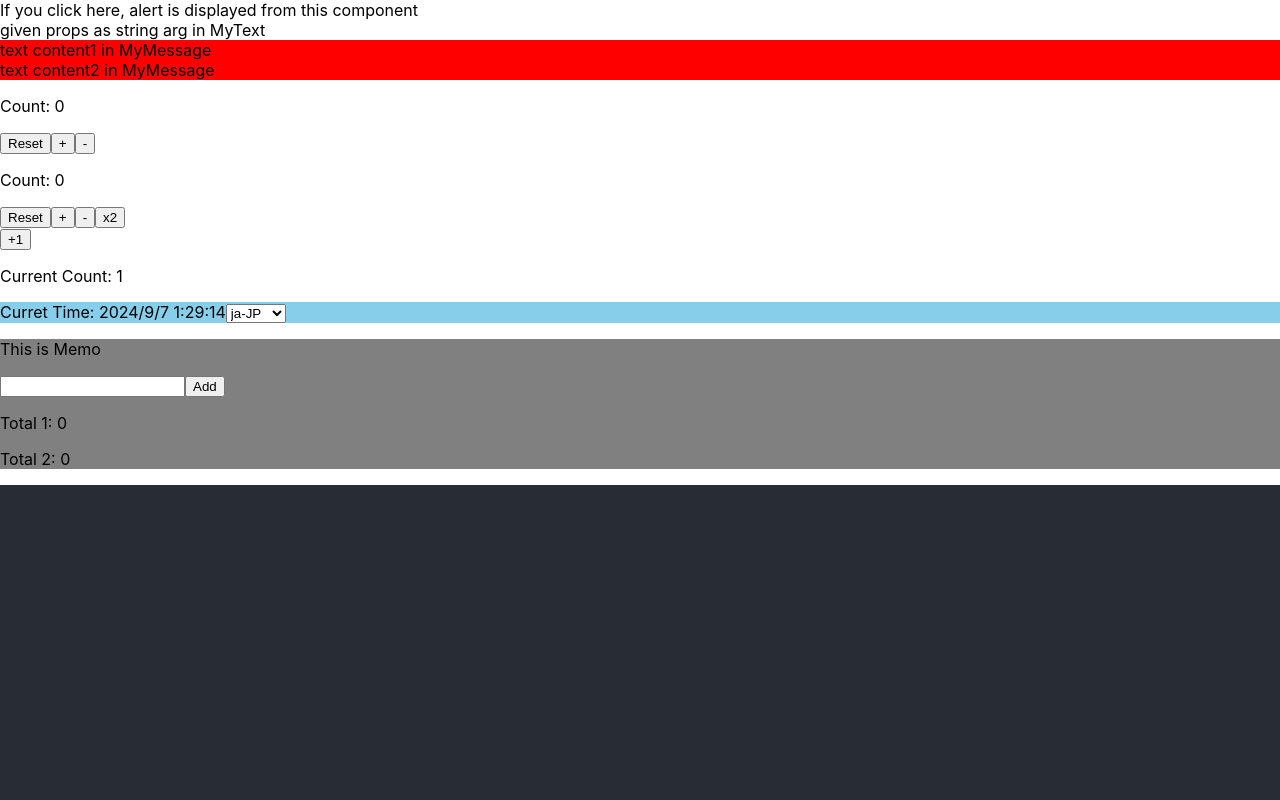
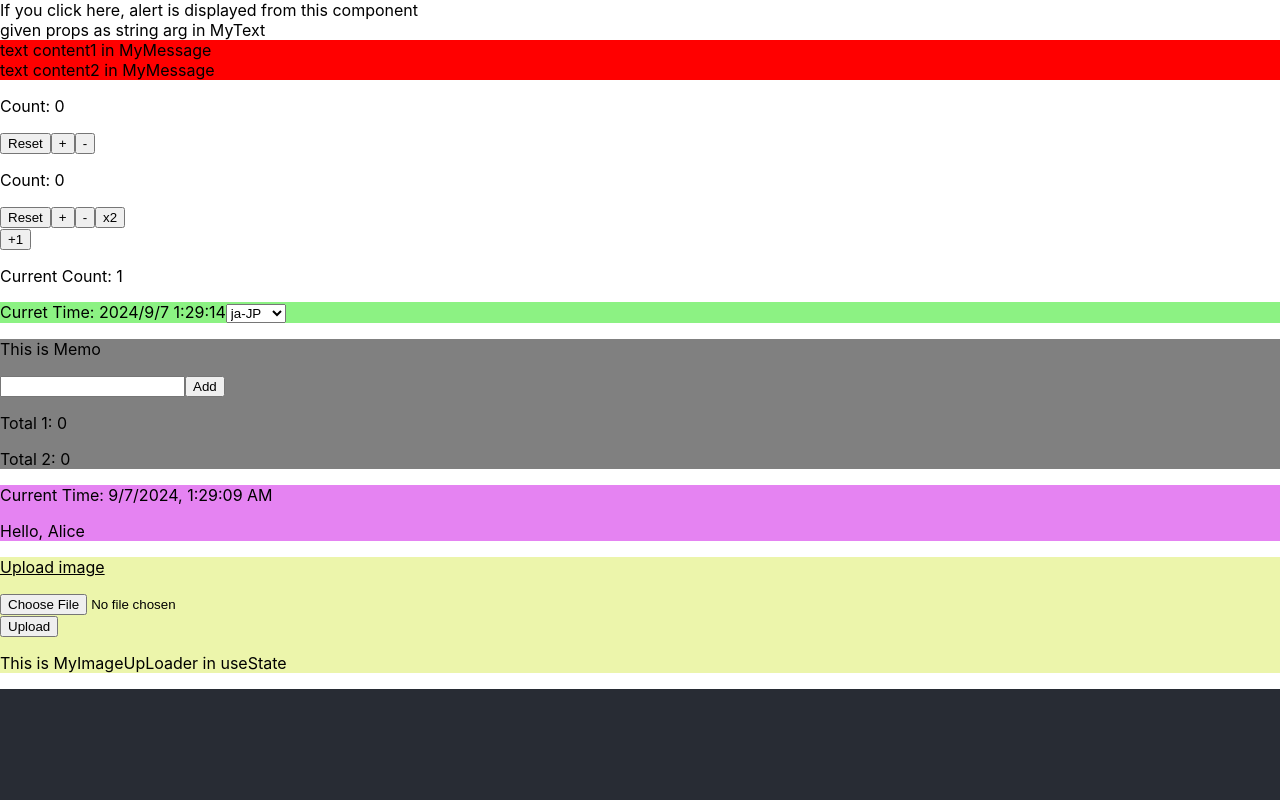
Before and after one commit to miketorii/ReactApps, a React (Create React App) app in the folder apptsvm/: page / in a window 1280 px wide. Shown: the top 800 px of the page. Built offline with nearby package versions, Linux system fonts and the light colour scheme.

Commit message:
add useRef

```diff
--- a/apptsvm/src/components/MyClock.tsx
+++ b/apptsvm/src/components/MyClock.tsx
@@ -61,7 +61,7 @@ const MyClock = () => {
   ///////////////////////////////////////////
   //
   return (
-    <div style={{ background : 'skyblue' }}>
+    <div style={{ background : '#8cf283' }}>
         <span>Curret Time</span>
 	<span>: {timestamp.toLocaleString(locale)}</span>
 	<select value={locale} onChange={(e) => setLocale( getLocaleFromString(e.target.value) ) }>
--- /dev/null
+++ b/apptsvm/src/components/MyContext.tsx
@@ -0,0 +1,50 @@
+import React, { useContext } from 'react';
+
+////////////////////////////////////////////////////////////////////////////
+//
+type User = {
+     id: number,
+     name: string
+};
+
+const UserContext = React.createContext<User | null>(null);
+
+////////////////////////////////////////////////////////////////////////////
+//
+const MessageToUser = () => {
+      const user_incontext = useContext(UserContext);
+
+      return (
+      	     user_incontext != null ? <p>Hello, {user_incontext.name}</p> : <p>no user</p>
+      );
+};
+
+////////////////////////////////////////////////////////////////////////////
+//
+const TimeContent = () => {
+      const now = new Date();
+
+      return (
+      	     <div style={{background: '#E583F2'}}>
+		<p>Current Time: {now.toLocaleString()}</p>
+		<MessageToUser />
+	     </div>
+      );
+};
+
+////////////////////////////////////////////////////////////////////////////
+//
+const MyContext = () => {
+  const user: User = {
+  	id: 1,
+	name: 'Alice'
+  };
+
+  return (
+    <UserContext.Provider value={user}>
+	<TimeContent />
+    </UserContext.Provider>
+  );
+}
+
+export default MyContext;
--- /dev/null
+++ b/apptsvm/src/components/MyImageUpLoader.tsx
@@ -0,0 +1,47 @@
+import React, { useState, useRef } from 'react';
+
+//////////////////////////////////////////////////////////
+//
+const UPLOAD_DELAY = 5000;
+
+const sleep = (ms: number) => new Promise( (resolve) => setTimeout(resolve, ms) );
+
+//////////////////////////////////////////////////////////
+//
+const MyImageUpLoader = () => {
+  const inputImageRef = useRef<HTMLInputElement | null>(null);
+  const fileRef = useRef<File | null>(null);
+  const [message, setMessage] = useState<string | null>('This is MyImageUpLoader in useState');
+
+  const onClickText = () => {
+  	if(inputImageRef.current !== null){
+		inputImageRef.current.click();
+	}
+  };
+
+  const onChangeImage = (e: React.ChangeEvent<HTMLInputElement>) => {
+  	const files = e.target.files;
+	if(files !==null && files.length > 0){
+		 fileRef.current = files[0];
+	}
+  };
+
+  const onClickUpload = async () => {
+  	if(fileRef.current !== null){
+		await sleep(UPLOAD_DELAY);
+		setMessage(fileRef.current.name+' has been successfully uploaded');
+	}
+  };
+
+  return (
+    <div style={{background : '#ECF5AB'}}>
+    	 <p style={{ textDecoration: 'underline' }} onClick={onClickText}>Upload image</p>
+	 <input ref={inputImageRef} type="file" accept="image/*" onChange={onChangeImage} style={{ visibility: 'visible'}} />
+	 <br />
+	 <button onClick={onClickUpload}>Upload</button>
+        { message !== null && <p>{message}</p> }
+    </div>
+  );
+}
+
+export default MyImageUpLoader;
--- a/apptsvm/src/index.tsx
+++ b/apptsvm/src/index.tsx
@@ -11,6 +11,8 @@ import MyDoubleCounter from './components/MyDoubleCounter';
 import MyParent from './components/MyParent';
 import MyClock from './components/MyClock';
 import MyMemo from './components/MyMemo';
+import MyContext from './components/MyContext';
+import MyImageUpLoader from './components/MyImageUpLoader';
 
 const root = ReactDOM.createRoot(
   document.getElementById('root') as HTMLElement
@@ -25,6 +27,8 @@ root.render(
     <MyParent />
     <MyClock />
     <MyMemo />
+    <MyContext />
+    <MyImageUpLoader />
   </React.StrictMode>
 );
 
```
